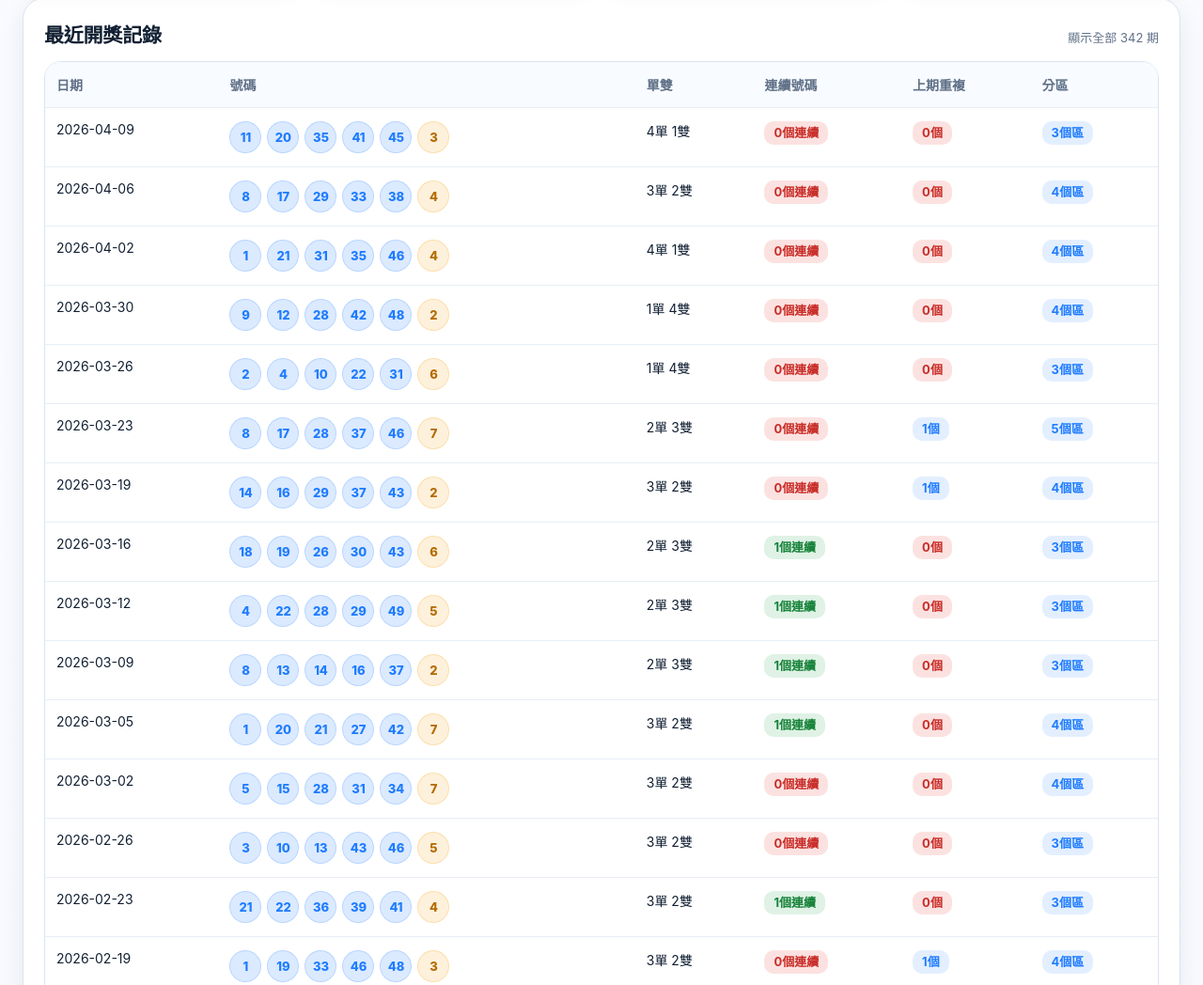
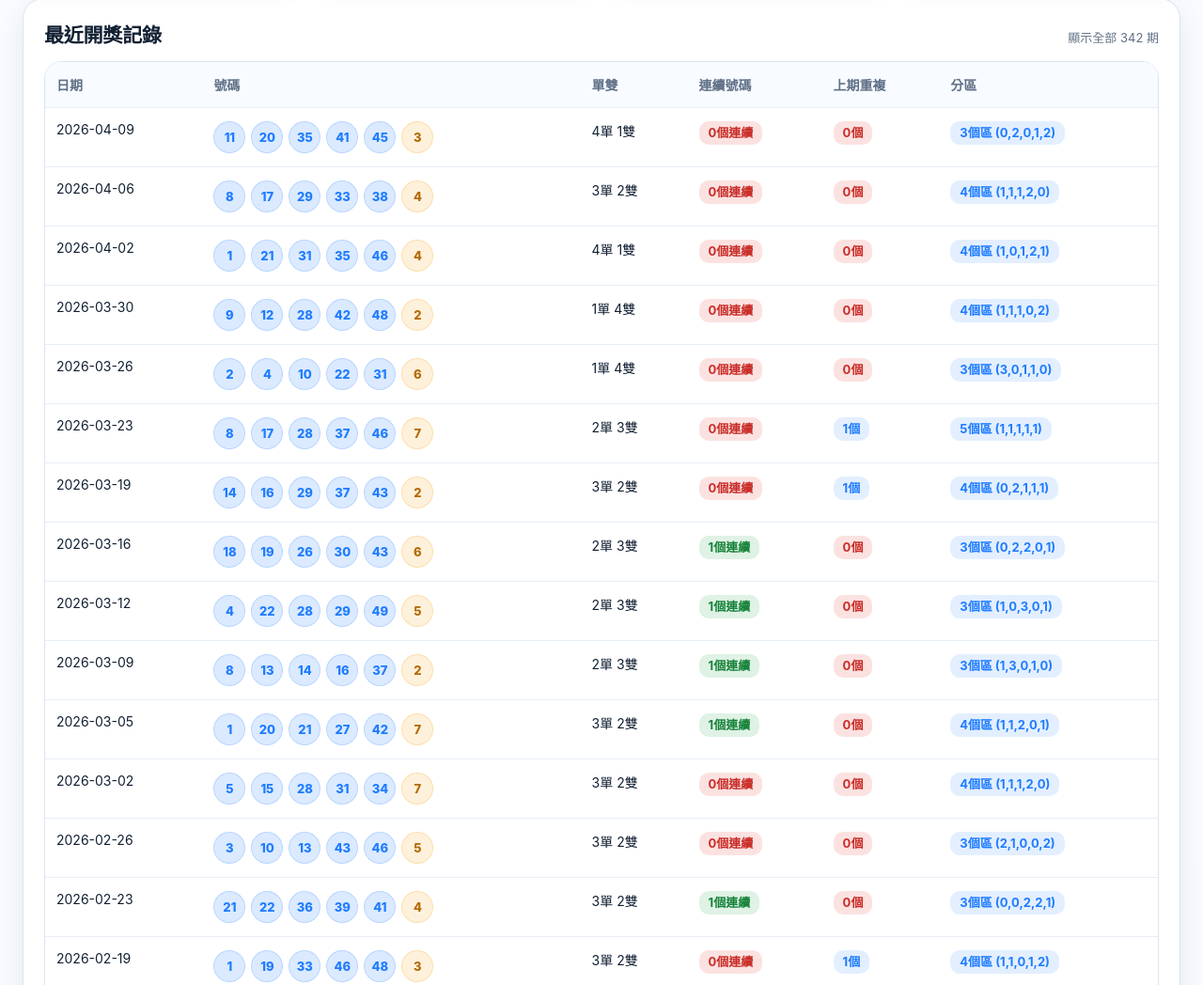
Before and after one commit to ycmycmkaka/daily-grand, a website: page index.html in a window 1280 px wide. Shown: the part 1840-2888 px from the top of the page at 94% size. Drawn offline with nearby package versions, Linux system fonts and the light colour scheme.

Commit message:
Update index.html

```diff
--- a/index.html
+++ b/index.html
@@ -658,6 +658,23 @@
   return zones.size;
 }
 
+function getZoneCountTuple(numbers) {
+  const counts = [0, 0, 0, 0, 0];
+
+  numbers.forEach(n => {
+    const num = parseInt(n, 10);
+    if (isNaN(num)) return;
+
+    if (num >= 1 && num <= 10) counts[0]++;
+    else if (num <= 20) counts[1]++;
+    else if (num <= 30) counts[2]++;
+    else if (num <= 40) counts[3]++;
+    else if (num <= 49) counts[4]++;
+  });
+
+  return `(${counts.join(",")})`;
+}
+
     function countDistribution(items) {
       const map = {};
       items.forEach(v => { map[v] = (map[v] || 0) + 1; });
@@ -755,7 +772,7 @@
           ? "-"
           : `<span class="table-pill ${repeatCount === 0 ? "red" : "blue"}">${repeatCount}個</span>`;
 
-        const zoneLabel = `<span class="table-pill blue">${getZoneCount(r.numbers)}個區</span>`;
+        const zoneLabel = `<span class="table-pill blue">${getZoneCount(r.numbers)}個區 ${getZoneCountTuple(r.numbers)}</span>`;
 
         return `
           <tr>
```
Lines whose indentation alone changed are shown as unchanged.
